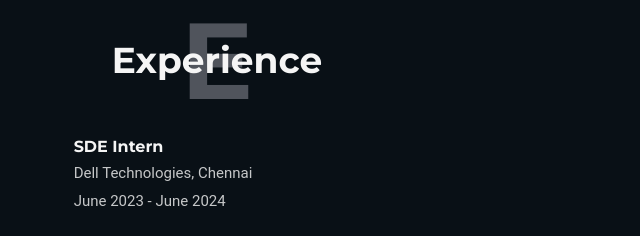
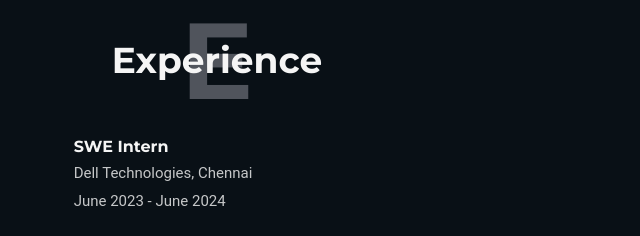
Before and after one commit to jitendrabhadoria1/jitendrabhadoria1.github.io, a plain HTML site: page index.html in a window 1280 px wide. Shown: the part 2520-2756 px from the top of the page, 573-1213 px from the left. Drawn offline with nearby package versions, Linux system fonts and the light colour scheme; a web font is replaced by a local one.

Commit message:
Update index.html

```diff
--- a/index.html
+++ b/index.html
@@ -279,7 +279,7 @@
                                     <img class="img-fluid w-100 rounded-circle bg-light" src="demo/images/dell.png" alt="Dell Logo">
                                 </div>
                                 <div class="col-md-7 col-9 offset-md-1 align-self-center">
-                                    <p class="h5">SDE Intern</p>
+                                    <p class="h5">SWE Intern</p>
                                     <p class="opacity-80">Dell Technologies, Chennai <br>June 2023 - June 2024</p>
                                 </div>
                             </div>
```
